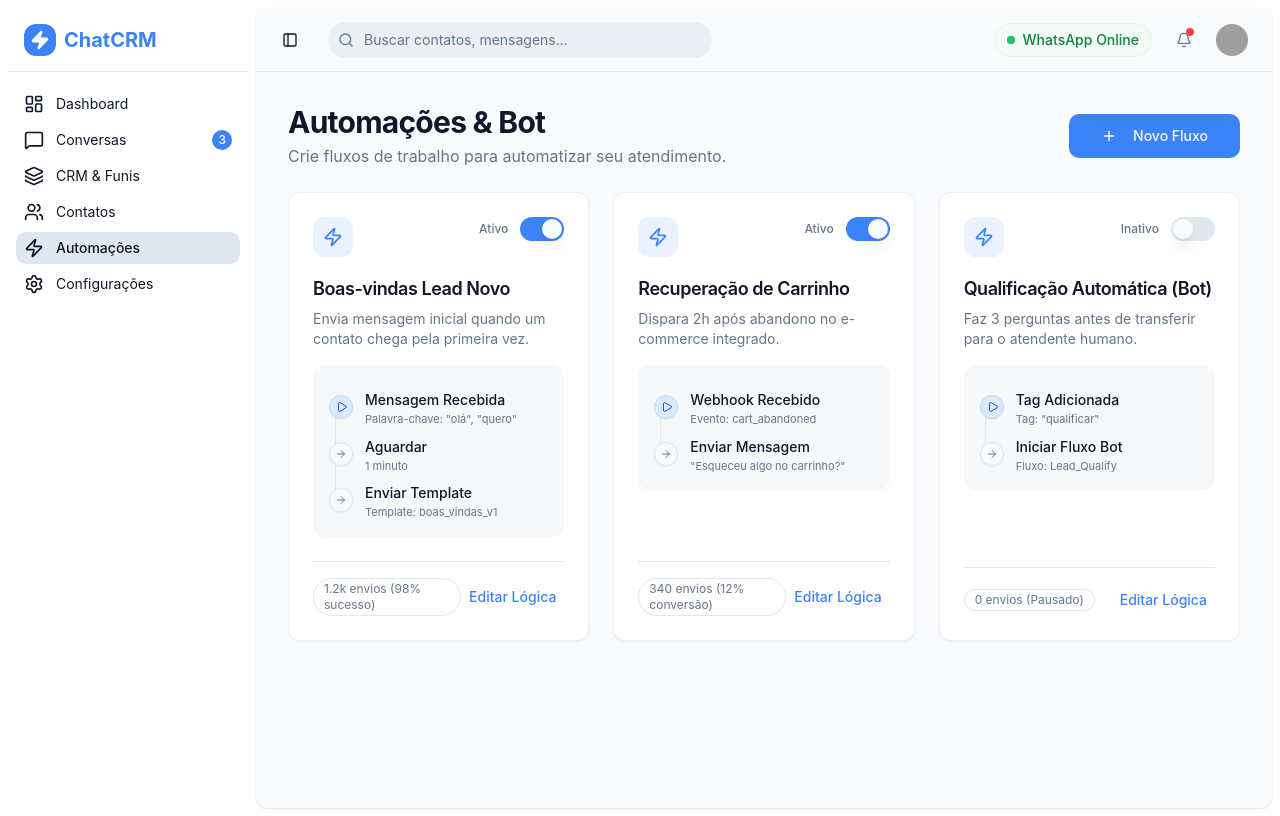
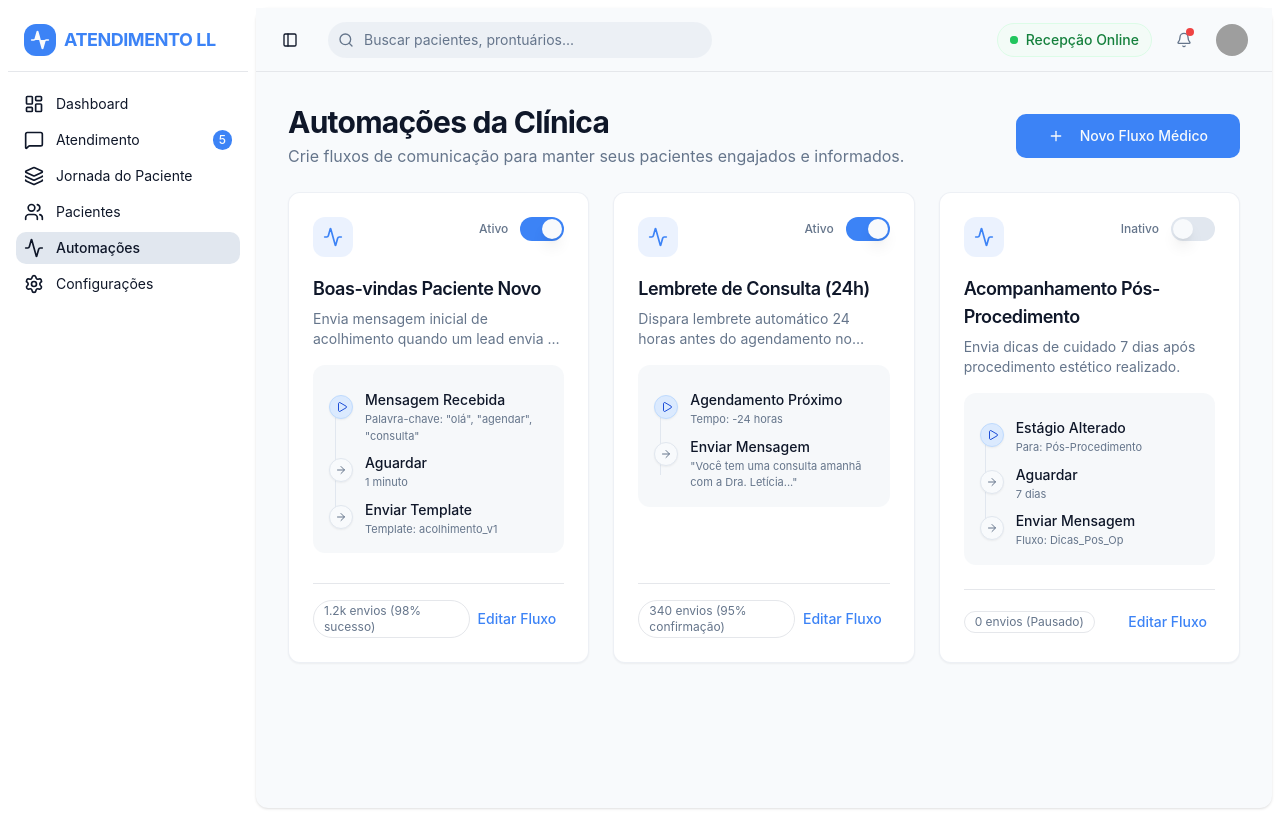
Before and after one commit to suporteguilhermelima-a11y/saas-atendimento-e-crm-tirho9p4z, a React (Vite) app: page /automacoes in a window 1280 px wide. Built offline with nearby package versions, Linux system fonts and the light colour scheme; grey boxes are pictures that could not be loaded.

Commit message:
Refactor: Implement ATENDIMENTO LL rebranding and CRM features

```diff
--- a/src/components/Layout.tsx
+++ b/src/components/Layout.tsx
@@ -26,7 +26,7 @@ import {
   MessageSquare,
   Users,
   Layers,
-  Zap,
+  Activity,
   Settings,
   Search,
   Bell,
@@ -36,18 +36,18 @@ import { useIsMobile } from '@/hooks/use-mobile'
 
 const navItems = [
   { title: 'Dashboard', url: '/', icon: LayoutDashboard },
-  { title: 'Conversas', url: '/conversas', icon: MessageSquare, badge: '3' },
-  { title: 'CRM & Funis', url: '/crm', icon: Layers },
-  { title: 'Contatos', url: '/contatos', icon: Users },
-  { title: 'Automações', url: '/automacoes', icon: Zap },
+  { title: 'Atendimento', url: '/conversas', icon: MessageSquare, badge: '5' },
+  { title: 'Jornada do Paciente', url: '/crm', icon: Layers },
+  { title: 'Pacientes', url: '/contatos', icon: Users },
+  { title: 'Automações', url: '/automacoes', icon: Activity },
   { title: 'Configurações', url: '/configuracoes', icon: Settings },
 ]
 
 const bottomNavItems = [
   { title: 'Home', url: '/', icon: LayoutDashboard },
-  { title: 'Chat', url: '/conversas', icon: MessageSquare, badge: '3' },
+  { title: 'Chat', url: '/conversas', icon: MessageSquare, badge: '5' },
   { title: 'CRM', url: '/crm', icon: Layers },
-  { title: 'Auto', url: '/automacoes', icon: Zap },
+  { title: 'Auto', url: '/automacoes', icon: Activity },
 ]
 
 export default function Layout() {
@@ -58,11 +58,11 @@ export default function Layout() {
     <SidebarProvider>
       <Sidebar variant="inset" className="hidden md:flex">
         <SidebarHeader className="h-16 flex items-center justify-center border-b px-4">
-          <div className="flex items-center gap-2 font-bold text-xl text-primary w-full">
-            <div className="w-8 h-8 rounded-lg bg-primary flex items-center justify-center text-primary-foreground">
-              <Zap className="w-5 h-5 fill-current" />
+          <div className="flex items-center gap-2 font-bold text-lg text-primary w-full">
+            <div className="w-8 h-8 shrink-0 rounded-lg bg-primary flex items-center justify-center text-primary-foreground">
+              <Activity className="w-5 h-5 fill-current" />
             </div>
-            <span>ChatCRM</span>
+            <span className="truncate tracking-tight">ATENDIMENTO LL</span>
           </div>
         </SidebarHeader>
         <SidebarContent className="px-2 py-4">
@@ -94,10 +94,11 @@ export default function Layout() {
 
       <SidebarInset className="flex flex-col min-h-screen">
         <header className="flex h-16 shrink-0 items-center gap-2 border-b bg-background px-4 md:px-6 z-10 sticky top-0">
-          <div className="md:hidden flex items-center gap-2 font-bold text-lg text-primary mr-2">
+          <div className="md:hidden flex items-center gap-2 font-bold text-sm text-primary mr-2">
             <div className="w-7 h-7 rounded-md bg-primary flex items-center justify-center text-primary-foreground">
-              <Zap className="w-4 h-4 fill-current" />
+              <Activity className="w-4 h-4 fill-current" />
             </div>
+            <span className="truncate">ATENDIMENTO LL</span>
           </div>
 
           <div className="hidden md:flex items-center">
@@ -109,7 +110,7 @@ export default function Layout() {
               <Search className="absolute left-2.5 text-muted-foreground w-4 h-4" />
               <Input
                 type="search"
-                placeholder="Buscar contatos, mensagens..."
+                placeholder="Buscar pacientes, prontuários..."
                 className="w-full bg-muted/50 pl-9 rounded-full border-none focus-visible:ring-1 shadow-none h-9"
               />
             </div>
@@ -120,7 +121,7 @@ export default function Layout() {
                   <span className="animate-ping absolute inline-flex h-full w-full rounded-full bg-green-400 opacity-75"></span>
                   <span className="relative inline-flex rounded-full h-2 w-2 bg-green-500"></span>
                 </span>
-                WhatsApp Online
+                Recepção Online
               </div>
 
               <Button
@@ -137,26 +138,26 @@ export default function Layout() {
                   <Button variant="ghost" className="relative h-8 w-8 rounded-full">
                     <Avatar className="h-8 w-8">
                       <AvatarImage
-                        src="https://img.usecurling.com/ppl/thumbnail?gender=male&seed=12"
+                        src="https://img.usecurling.com/ppl/thumbnail?gender=female&seed=24"
                         alt="Avatar"
                       />
-                      <AvatarFallback>JD</AvatarFallback>
+                      <AvatarFallback>LL</AvatarFallback>
                     </Avatar>
                   </Button>
                 </DropdownMenuTrigger>
                 <DropdownMenuContent className="w-56" align="end" forceMount>
                   <DropdownMenuLabel className="font-normal">
                     <div className="flex flex-col space-y-1">
-                      <p className="text-sm font-medium leading-none">João Diretor</p>
+                      <p className="text-sm font-medium leading-none">Dra. Letícia L.</p>
                       <p className="text-xs leading-none text-muted-foreground">
-                        joao@empresa.com.br
+                        diretoria@atendimentoll.com.br
                       </p>
                     </div>
                   </DropdownMenuLabel>
                   <DropdownMenuSeparator />
-                  <DropdownMenuItem>Perfil</DropdownMenuItem>
-                  <DropdownMenuItem>Faturamento</DropdownMenuItem>
-                  <DropdownMenuItem>Configurações</DropdownMenuItem>
+                  <DropdownMenuItem>Perfil Profissional</DropdownMenuItem>
+                  <DropdownMenuItem>Assinatura & Plano</DropdownMenuItem>
+                  <DropdownMenuItem>Configurações da Clínica</DropdownMenuItem>
                   <DropdownMenuSeparator />
                   <DropdownMenuItem className="text-destructive focus:text-destructive">
                     Sair
--- a/src/pages/Automacoes.tsx
+++ b/src/pages/Automacoes.tsx
@@ -2,13 +2,13 @@ import { Card, CardHeader, CardTitle, CardDescription, CardContent } from '@/com
 import { Button } from '@/components/ui/button'
 import { Badge } from '@/components/ui/badge'
 import { Switch } from '@/components/ui/switch'
-import { Zap, MessageSquare, Clock, ArrowRight, Play, Plus, MoreVertical } from 'lucide-react'
+import { Activity, MessageSquare, Clock, ArrowRight, Play, Plus, CalendarDays } from 'lucide-react'
 
 const WORKFLOWS = [
   {
     id: 1,
-    name: 'Boas-vindas Lead Novo',
-    desc: 'Envia mensagem inicial quando um contato chega pela primeira vez.',
+    name: 'Boas-vindas Paciente Novo',
+    desc: 'Envia mensagem inicial de acolhimento quando um lead envia a primeira mensagem.',
     active: true,
     stats: '1.2k envios (98% sucesso)',
     steps: [
@@ -16,37 +16,38 @@ const WORKFLOWS = [
         type: 'trigger',
         icon: MessageSquare,
         text: 'Mensagem Recebida',
-        sub: 'Palavra-chave: "olá", "quero"',
+        sub: 'Palavra-chave: "olá", "agendar", "consulta"',
       },
       { type: 'action', icon: Clock, text: 'Aguardar', sub: '1 minuto' },
-      { type: 'action', icon: Zap, text: 'Enviar Template', sub: 'Template: boas_vindas_v1' },
+      { type: 'action', icon: Activity, text: 'Enviar Template', sub: 'Template: acolhimento_v1' },
     ],
   },
   {
     id: 2,
-    name: 'Recuperação de Carrinho',
-    desc: 'Dispara 2h após abandono no e-commerce integrado.',
+    name: 'Lembrete de Consulta (24h)',
+    desc: 'Dispara lembrete automático 24 horas antes do agendamento no sistema.',
     active: true,
-    stats: '340 envios (12% conversão)',
+    stats: '340 envios (95% confirmação)',
     steps: [
-      { type: 'trigger', icon: Zap, text: 'Webhook Recebido', sub: 'Evento: cart_abandoned' },
+      { type: 'trigger', icon: CalendarDays, text: 'Agendamento Próximo', sub: 'Tempo: -24 horas' },
       {
         type: 'action',
         icon: MessageSquare,
         text: 'Enviar Mensagem',
-        sub: '"Esqueceu algo no carrinho?"',
+        sub: '"Você tem uma consulta amanhã com a Dra. Letícia..."',
       },
     ],
   },
   {
     id: 3,
-    name: 'Qualificação Automática (Bot)',
-    desc: 'Faz 3 perguntas antes de transferir para o atendente humano.',
+    name: 'Acompanhamento Pós-Procedimento',
+    desc: 'Envia dicas de cuidado 7 dias após procedimento estético realizado.',
     active: false,
     stats: '0 envios (Pausado)',
     steps: [
-      { type: 'trigger', icon: MessageSquare, text: 'Tag Adicionada', sub: 'Tag: "qualificar"' },
-      { type: 'action', icon: Zap, text: 'Iniciar Fluxo Bot', sub: 'Fluxo: Lead_Qualify' },
+      { type: 'trigger', icon: Activity, text: 'Estágio Alterado', sub: 'Para: Pós-Procedimento' },
+      { type: 'action', icon: Clock, text: 'Aguardar', sub: '7 dias' },
+      { type: 'action', icon: MessageSquare, text: 'Enviar Mensagem', sub: 'Fluxo: Dicas_Pos_Op' },
     ],
   },
 ]
@@ -56,13 +57,13 @@ export default function Automacoes() {
     <div className="space-y-6">
       <div className="flex flex-col sm:flex-row justify-between items-start sm:items-center gap-4">
         <div>
-          <h1 className="text-3xl font-bold tracking-tight">Automações & Bot</h1>
+          <h1 className="text-3xl font-bold tracking-tight">Automações da Clínica</h1>
           <p className="text-muted-foreground mt-1">
-            Crie fluxos de trabalho para automatizar seu atendimento.
+            Crie fluxos de comunicação para manter seus pacientes engajados e informados.
           </p>
         </div>
         <Button size="lg">
-          <Plus className="w-5 h-5 mr-2" /> Novo Fluxo
+          <Plus className="w-5 h-5 mr-2" /> Novo Fluxo Médico
         </Button>
       </div>
 
@@ -75,7 +76,7 @@ export default function Automacoes() {
             <CardHeader className="pb-4">
               <div className="flex justify-between items-start">
                 <div className="w-10 h-10 rounded-lg bg-primary/10 flex items-center justify-center text-primary mb-3">
-                  <Zap className="w-5 h-5" />
+                  <Activity className="w-5 h-5" />
                 </div>
                 <div className="flex items-center gap-3">
                   <span className="text-xs font-medium text-muted-foreground">
@@ -125,7 +126,7 @@ export default function Automacoes() {
                   size="sm"
                   className="text-primary h-8 px-2 hover:bg-primary/10"
                 >
-                  Editar Lógica
+                  Editar Fluxo
                 </Button>
               </div>
             </CardContent>
--- a/src/pages/CRM.tsx
+++ b/src/pages/CRM.tsx
@@ -3,19 +3,19 @@ import { Button } from '@/components/ui/button'
 import { Badge } from '@/components/ui/badge'
 import { Avatar, AvatarFallback, AvatarImage } from '@/components/ui/avatar'
 import { ScrollArea, ScrollBar } from '@/components/ui/scroll-area'
-import { Plus, MoreHorizontal, Calendar, DollarSign } from 'lucide-react'
+import { Plus, MoreHorizontal, Calendar, Activity } from 'lucide-react'
 
 const PIPELINE_STAGES = [
-  { id: 'lead', title: 'Novos Leads', color: 'border-blue-200 bg-blue-50/50', count: 3 },
-  { id: 'contact', title: 'Contato Inicial', color: 'border-purple-200 bg-purple-50/50', count: 2 },
+  { id: 'lead', title: 'Novo Lead', color: 'border-blue-200 bg-blue-50/50', count: 3 },
+  { id: 'triage', title: 'Triagem', color: 'border-purple-200 bg-purple-50/50', count: 2 },
   {
-    id: 'proposal',
-    title: 'Proposta Enviada',
+    id: 'scheduled',
+    title: 'Consulta Agendada',
     color: 'border-orange-200 bg-orange-50/50',
-    count: 1,
+    count: 2,
   },
-  { id: 'negotiation', title: 'Negociação', color: 'border-yellow-200 bg-yellow-50/50', count: 2 },
-  { id: 'won', title: 'Fechado (Ganho)', color: 'border-green-200 bg-green-50/50', count: 4 },
+  { id: 'treatment', title: 'Em Tratamento', color: 'border-yellow-200 bg-yellow-50/50', count: 2 },
+  { id: 'post_op', title: 'Pós-Procedimento', color: 'border-green-200 bg-green-50/50', count: 4 },
 ]
 
 const DEALS = [
@@ -23,8 +23,7 @@ const DEALS = [
     id: 1,
     stage: 'lead',
     name: 'Mariana Silva',
-    company: 'TechCorp',
-    value: 'R$ 1.500',
+    procedure: 'Avaliação Facial',
     date: 'Hoje',
     avatar: 'https://img.usecurling.com/ppl/thumbnail?gender=female&seed=1',
   },
@@ -32,36 +31,32 @@ const DEALS = [
     id: 2,
     stage: 'lead',
     name: 'João Souza',
-    company: 'Padaria Central',
-    value: 'R$ 800',
+    procedure: 'Tratamento Capilar',
     date: 'Ontem',
     avatar: 'https://img.usecurling.com/ppl/thumbnail?gender=male&seed=5',
   },
   {
     id: 3,
-    stage: 'contact',
+    stage: 'triage',
     name: 'Carlos Santos',
-    company: 'Consultoria CS',
-    value: 'R$ 3.200',
+    procedure: 'Dúvidas Botox',
     date: '2 dias atrás',
     avatar: 'https://img.usecurling.com/ppl/thumbnail?gender=male&seed=2',
   },
   {
     id: 4,
-    stage: 'proposal',
-    name: 'Empresa Alpha',
-    company: 'Alpha SA',
-    value: 'R$ 12.000',
-    date: '5 dias atrás',
-    avatar: 'https://img.usecurling.com/i?q=alpha',
+    stage: 'scheduled',
+    name: 'Beatriz Almeida',
+    procedure: 'Preenchimento',
+    date: 'Dia 15/10 - 14h',
+    avatar: 'https://img.usecurling.com/ppl/thumbnail?gender=female&seed=12',
   },
   {
     id: 5,
-    stage: 'negotiation',
+    stage: 'treatment',
     name: 'Ana Oliveira',
-    company: 'Moda Fashion',
-    value: 'R$ 2.400',
-    date: '1 semana',
+    procedure: 'Protocolo de Pele - Sessão 2',
+    date: 'Em andamento',
     avatar: 'https://img.usecurling.com/ppl/thumbnail?gender=female&seed=3',
   },
 ]
@@ -71,9 +66,9 @@ export default function CRM() {
     <div className="flex flex-col h-[calc(100vh-8rem)]">
       <div className="flex flex-col sm:flex-row justify-between items-start sm:items-center gap-4 mb-6">
         <div>
-          <h1 className="text-3xl font-bold tracking-tight">Funil de Vendas</h1>
+          <h1 className="text-3xl font-bold tracking-tight">Jornada do Paciente</h1>
           <p className="text-muted-foreground mt-1">
-            Gerencie oportunidades e arraste os cards pelos estágios.
+            Gerencie o fluxo de atendimento desde o primeiro contato até o pós-procedimento.
           </p>
         </div>
         <div className="flex gap-2 w-full sm:w-auto">
@@ -81,7 +76,7 @@ export default function CRM() {
             Visualização em Lista
           </Button>
           <Button className="w-full sm:w-auto">
-            <Plus className="w-4 h-4 mr-2" /> Nova Oportunidade
+            <Plus className="w-4 h-4 mr-2" /> Novo Prontuário
           </Button>
         </div>
       </div>
@@ -125,16 +120,16 @@ export default function CRM() {
                           <MoreHorizontal className="w-4 h-4" />
                         </Button>
                       </div>
-                      <p className="text-xs text-muted-foreground mb-3">{deal.company}</p>
+                      <p className="text-xs text-muted-foreground mb-3">{deal.procedure}</p>
 
                       <div className="flex items-center justify-between text-xs font-medium">
                         <div className="flex items-center text-muted-foreground bg-muted/50 px-2 py-1 rounded-md">
                           <Calendar className="w-3 h-3 mr-1" />
                           {deal.date}
                         </div>
-                        <div className="flex items-center text-green-700 bg-green-50 dark:bg-green-950/30 px-2 py-1 rounded-md">
-                          <DollarSign className="w-3 h-3 mr-0.5" />
-                          {deal.value}
+                        <div className="flex items-center text-primary bg-primary/10 px-2 py-1 rounded-md">
+                          <Activity className="w-3 h-3 mr-0.5" />
+                          Ver Ficha
                         </div>
                       </div>
                     </div>
@@ -144,7 +139,7 @@ export default function CRM() {
                 {/* Empty State placeholder */}
                 {DEALS.filter((deal) => deal.stage === stage.id).length === 0 && (
                   <div className="flex items-center justify-center h-24 text-sm text-muted-foreground/50 border border-dashed rounded-lg">
-                    Nenhum card
+                    Nenhum paciente
                   </div>
                 )}
               </div>
--- a/src/pages/Conversas.tsx
+++ b/src/pages/Conversas.tsx
@@ -22,28 +22,28 @@ const CHATS = [
   {
     id: 1,
     name: 'Mariana Silva',
-    msg: 'Gostaria de saber mais sobre...',
+    msg: 'Gostaria de agendar uma avaliação...',
     time: '10:42',
     unread: 2,
-    status: 'Aguardando',
+    status: 'Novo Lead',
     avatar: 'https://img.usecurling.com/ppl/thumbnail?gender=female&seed=1',
   },
   {
     id: 2,
     name: 'Carlos Santos',
-    msg: 'Perfeito, vou fechar o plano.',
+    msg: 'Qual o valor da consulta?',
     time: '09:15',
     unread: 0,
-    status: 'Em Atendimento',
+    status: 'Triagem',
     avatar: 'https://img.usecurling.com/ppl/thumbnail?gender=male&seed=2',
   },
   {
     id: 3,
     name: 'Ana Oliveira',
-    msg: 'Obrigada pelo retorno!',
+    msg: 'Obrigada pelo retorno da receita!',
     time: 'Ontem',
     unread: 0,
-    status: 'Finalizado',
+    status: 'Pós-Procedimento',
     avatar: 'https://img.usecurling.com/ppl/thumbnail?gender=female&seed=3',
   },
 ]
@@ -52,15 +52,15 @@ const MESSAGES = [
   {
     id: 1,
     sender: 'bot',
-    text: 'Olá! Bem-vindo ao nosso atendimento. Como podemos ajudar?',
+    text: 'Olá! Bem-vindo ao ATENDIMENTO LL. Especialistas em sua melhor versão. Como podemos te ajudar hoje?',
     time: '10:40',
     isBot: true,
   },
-  { id: 2, sender: 'user', text: 'Gostaria de saber mais sobre os planos do CRM.', time: '10:41' },
+  { id: 2, sender: 'user', text: 'Gostaria de agendar uma avaliação facial.', time: '10:41' },
   {
     id: 3,
     sender: 'bot',
-    text: 'Transferindo para um de nossos especialistas...',
+    text: 'Perfeito! Estamos transferindo você para nossa recepção.',
     time: '10:41',
     isBot: true,
   },
@@ -81,13 +81,13 @@ export default function Conversas() {
         )}
       >
         <div className="p-4 border-b">
-          <h2 className="text-lg font-semibold mb-4">Conversas</h2>
+          <h2 className="text-lg font-semibold mb-4">Recepção de Contatos</h2>
           <div className="relative">
             <Search className="absolute left-2.5 top-2.5 h-4 w-4 text-muted-foreground" />
-            <Input placeholder="Buscar conversas..." className="pl-9 bg-background" />
+            <Input placeholder="Buscar pacientes..." className="pl-9 bg-background" />
           </div>
           <div className="flex gap-2 mt-4 overflow-x-auto pb-1 hide-scrollbar">
-            {['Todos', 'Aguardando', 'Atendimento', 'Bot'].map((tab) => (
+            {['Todos', 'Triagem', 'Agendados', 'Pós'].map((tab) => (
               <Badge
                 key={tab}
                 variant={activeTab === tab ? 'default' : 'secondary'}
@@ -217,7 +217,7 @@ export default function Conversas() {
                 <Paperclip className="w-5 h-5" />
               </Button>
               <Input
-                placeholder="Digite uma mensagem..."
+                placeholder="Digite sua mensagem de retorno..."
                 className="flex-1 border-none bg-transparent shadow-none focus-visible:ring-0 px-0"
               />
               <Button size="icon" className="shrink-0 rounded-full h-9 w-9">
@@ -231,7 +231,7 @@ export default function Conversas() {
           <MessageSquare className="w-16 h-16 text-muted mb-4" />
           <h3 className="text-xl font-medium text-muted-foreground">Selecione uma conversa</h3>
           <p className="text-sm text-muted-foreground mt-2">
-            Escolha um contato na lista ao lado para iniciar o atendimento.
+            Escolha um paciente na lista ao lado para iniciar o atendimento.
           </p>
         </div>
       )}
@@ -239,7 +239,7 @@ export default function Conversas() {
       {/* Right Sidebar - Contact Info */}
       <div className="w-72 border-l bg-background hidden lg:flex flex-col">
         <div className="h-16 border-b flex items-center px-4">
-          <h3 className="font-medium">Detalhes do Contato</h3>
+          <h3 className="font-medium">Ficha do Paciente</h3>
         </div>
         <ScrollArea className="flex-1 p-4">
           <div className="flex flex-col items-center text-center mb-6">
@@ -256,20 +256,20 @@ export default function Conversas() {
           <div className="space-y-4">
             <div>
               <h5 className="text-xs font-semibold text-muted-foreground uppercase mb-2">
-                Etiqueta (Tags)
+                Etiqueta Médica
               </h5>
               <div className="flex flex-wrap gap-2">
                 <Badge
                   variant="secondary"
                   className="bg-blue-100 text-blue-700 hover:bg-blue-100 border-none"
                 >
-                  Quente
+                  Avaliação
                 </Badge>
                 <Badge
                   variant="secondary"
                   className="bg-purple-100 text-purple-700 hover:bg-purple-100 border-none"
                 >
-                  Produto X
+                  Botox
                 </Badge>
                 <Button variant="outline" size="sm" className="h-6 text-xs border-dashed">
                   +
@@ -279,28 +279,28 @@ export default function Conversas() {
 
             <div>
               <h5 className="text-xs font-semibold text-muted-foreground uppercase mb-2">
-                Estágio no Funil
+                Jornada (Funil)
               </h5>
               <select
-                defaultValue="Negociação"
+                defaultValue="triage"
                 className="w-full text-sm border rounded-md px-3 py-2 bg-background focus:outline-none focus:ring-1 focus:ring-primary"
               >
-                <option value="Lead">Lead</option>
-                <option value="Contato Inicial">Contato Inicial</option>
-                <option value="Proposta Enviada">Proposta Enviada</option>
-                <option value="Negociação">Negociação</option>
-                <option value="Fechado">Fechado</option>
+                <option value="lead">Novo Lead</option>
+                <option value="triage">Triagem</option>
+                <option value="scheduled">Consulta Agendada</option>
+                <option value="treatment">Em Tratamento</option>
+                <option value="post_op">Pós-Procedimento</option>
               </select>
             </div>
 
             <div>
               <h5 className="text-xs font-semibold text-muted-foreground uppercase mb-2">
-                Anotações
+                Observações Clínicas
               </h5>
               <textarea
                 className="w-full text-sm border rounded-md px-3 py-2 bg-muted/30 focus:outline-none focus:ring-1 focus:ring-primary resize-none min-h-[100px]"
-                placeholder="Adicione notas sobre o cliente..."
-                defaultValue="Cliente tem interesse no plano Pro. Pediu desconto para pagamento anual."
+                placeholder="Adicione notas sobre o histórico do paciente..."
+                defaultValue="Paciente relata interesse em rejuvenescimento facial. Sem alergias conhecidas."
               />
             </div>
           </div>
```
Also changed, not shown: src/pages/Index.tsx (+60 -38 lines), .skip.config.json.
